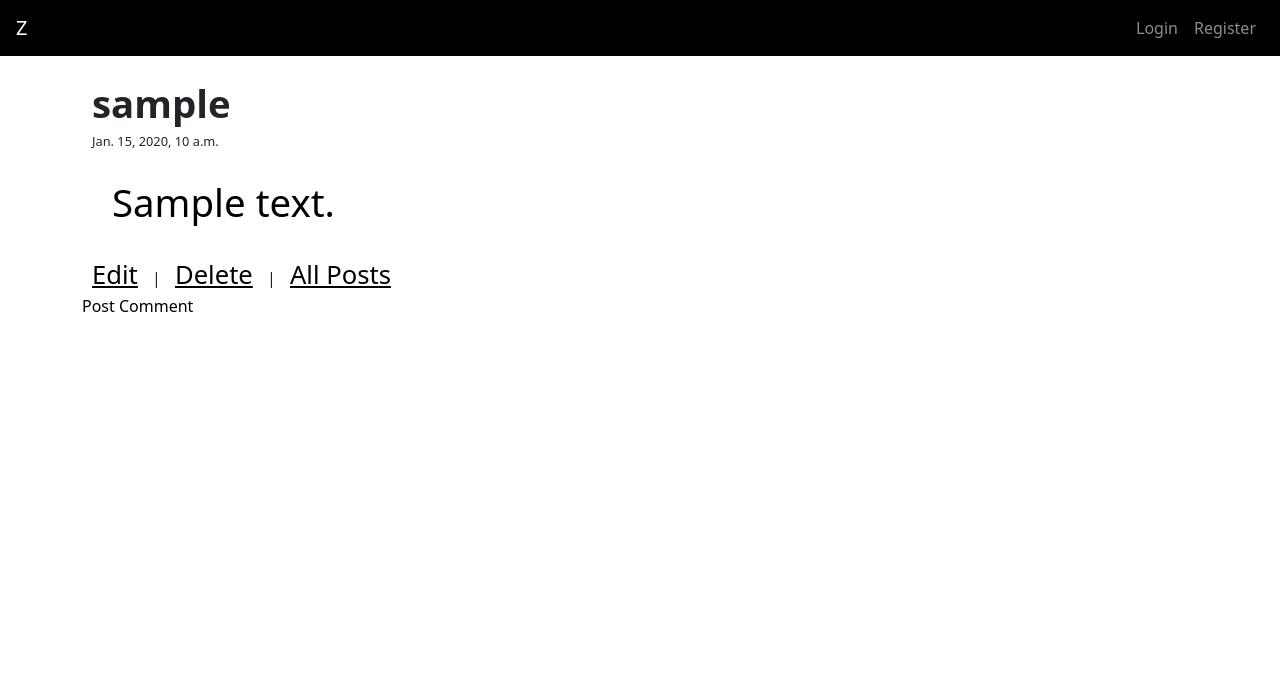
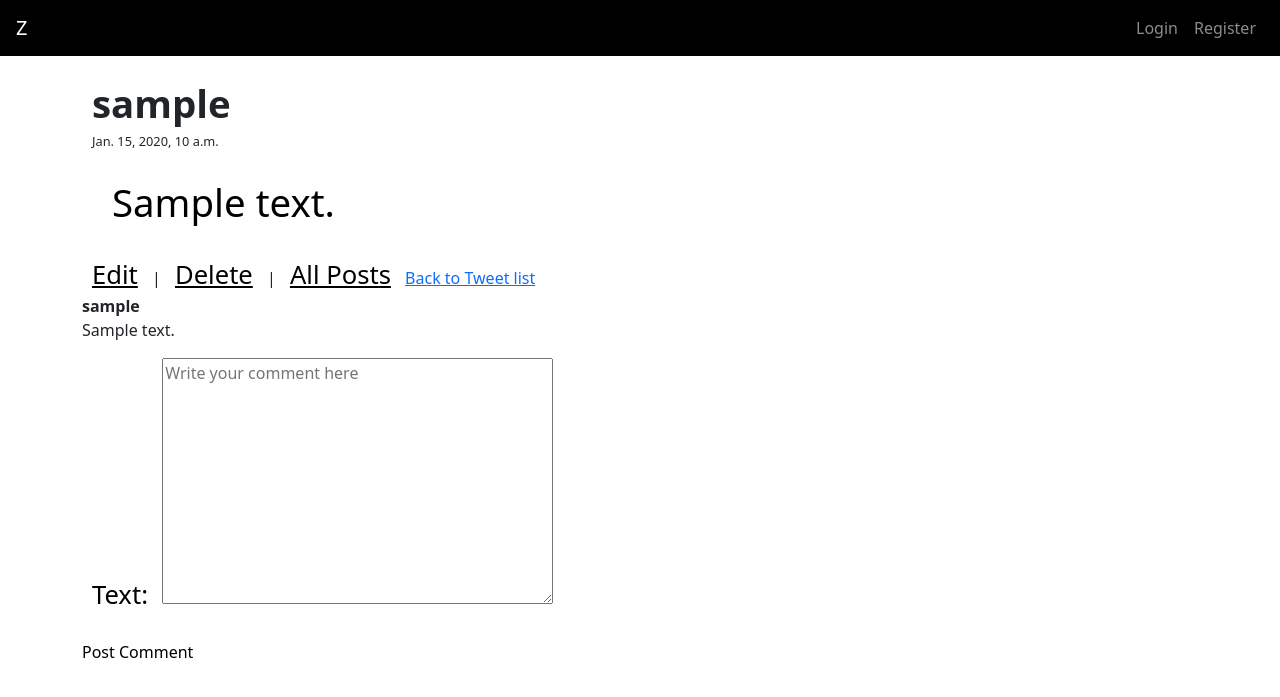
Before and after one commit to Josehneves/z-socialmedia, a Django app: page /tweet/1/ in a window 1280 px wide. Shown: the top 697 px of the page. Run offline with Django 4.2, Linux system fonts and the light colour scheme; tables that the repository leaves empty hold one stand-in row (values such as "Sample post").

Commit message:
fix comment render

```diff
--- a/z_app/templates/tweet_detail.html
+++ b/z_app/templates/tweet_detail.html
@@ -9,6 +9,7 @@
 |
 <a class="tweet-detail-options" href="{% url 'home' %}">All Posts</a>
 
+<a href="{% url 'home' %}">Back to Tweet list</a>
 {% for comment in comments %}
     <div>
         <strong>{{ comment.user.username }}</strong>
@@ -21,4 +22,7 @@
             </form>
         {% endif %}
     </div>
-{% endfor %} {% include 'comment_form.html' %} {% endblock content %}
+{% endfor %}
+
+{% include 'comment_form.html' %}
+{% endblock %}
--- a/z_app/views.py
+++ b/z_app/views.py
@@ -75,7 +75,24 @@ def tweet_list(request):
 
 def tweet_detail(request, pk):
     tweet = get_object_or_404(Tweet, pk=pk)
-    return render(request, 'tweet_detail.html', {'tweet': tweet})
+    comments = tweet.comments.all()
+    new_comment = None
+    if request.method == 'POST':
+        comment_form = CommentForm(data=request.POST)
+        if comment_form.is_valid():
+            new_comment = comment_form.save(commit=False)
+            new_comment.tweet = tweet
+            new_comment.user = request.user
+            new_comment.save()
+            return redirect('tweet_detail', pk=tweet.pk)
+    else:
+        comment_form = CommentForm()
+
+    return render(request, 'tweet_detail.html', {
+        'tweet': tweet,
+        'comments': comments,
+        'form': comment_form
+    })
 
 def tweet_new(request):
     if request.method == "POST":
@@ -124,7 +141,7 @@ def comment_create(request, tweet_id):
             return redirect('comment_detail', tweet_id=tweet_id, comment_id=comment.pk)
     else:
         form = CommentForm()
-    return render(request, 'z_app/comment_form.html', {'form': form, 'tweet': tweet})
+    return render(request, 'z_app/templates/comment_form.html', {'form': form, 'tweet': tweet})
 
 def comment_detail(request, tweet_id, comment_id):
     comment = get_object_or_404(Comment, pk=comment_id)
@@ -140,9 +157,9 @@ def comment_update(request, tweet_id, comment_id):
             return redirect('comment_detail', tweet_id=tweet_id, comment_id=comment.pk)
     else:
         form = CommentForm(instance=comment)
-    return render(request, 'z_app/comment_form.html', {'form': form, 'tweet': tweet})
+    return render(request, 'z_app/templates/comment_form.html', {'form': form, 'tweet': tweet})
 
 def comment_delete(request, tweet_id, comment_id):
     comment = get_object_or_404(Comment, pk=comment_id)
     comment.delete()
-    return redirect('comment_list', tweet_id=tweet_id)
+    return redirect('z_app/templates/comment_list', tweet_id=tweet_id)
```
Also changed, not shown: z_app/migrations/0006_merge_20231201_1432.py (added). Lines whose indentation alone changed are shown as unchanged.
